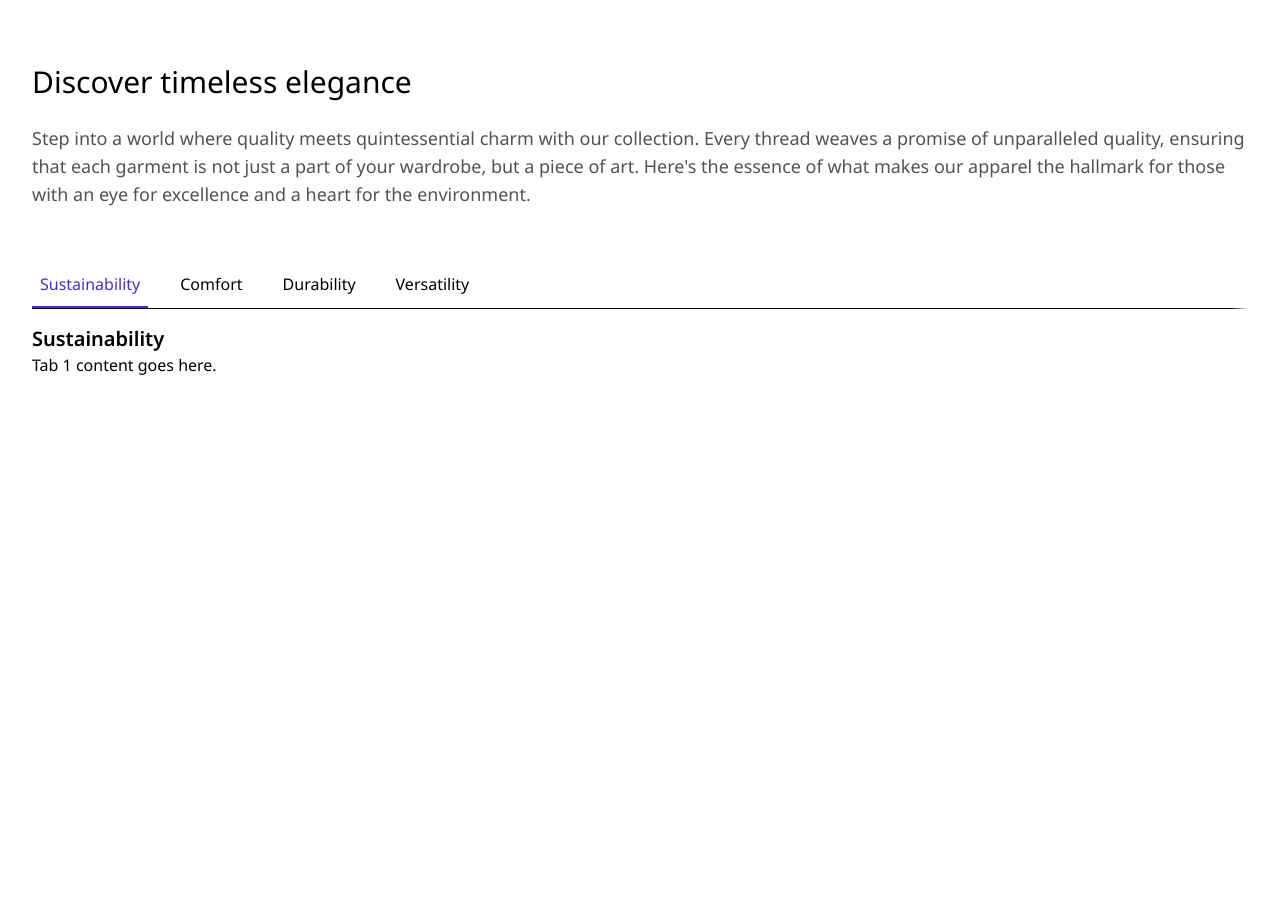
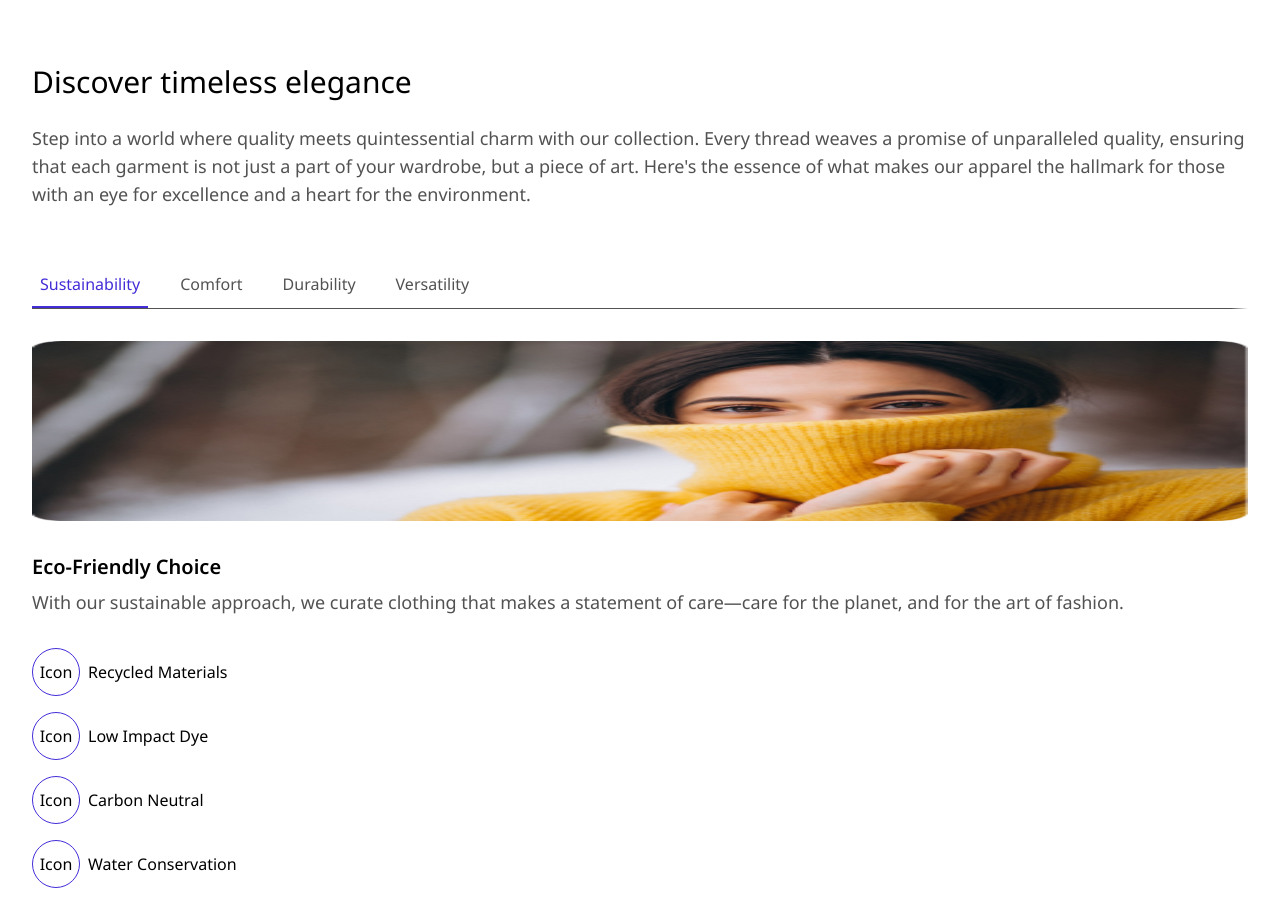
Before and after one commit to AbuBakr-S/product-specifications-section, a React (Vite) app: page / in a window 1280 px wide. Before the commit the page ends 800 px from the top, so only its background shows below. Built offline with nearby package versions, Linux system fonts and the light colour scheme.

Commit message:
feat: add tab1 content

```diff
--- a/src/App.tsx
+++ b/src/App.tsx
@@ -1,3 +1,5 @@
+import image from './assets/product-img-main.jpg';
+
 function App() {
 
   return (
@@ -16,7 +18,7 @@ function App() {
           <nav
             role="tablist"
             aria-label="product-categories"
-        className="flex overflow-x-auto whitespace-nowrap space-x-6 border-b"
+            className="flex overflow-x-auto whitespace-nowrap space-x-6 border-b text-neutral-600"
           >
             <button
               role="tab"
@@ -63,10 +65,30 @@ function App() {
           role="tabpanel"
           id="tab-panel-1"
           aria-labelledby="tab-1"
-      className="mt-4"
+          className="mt-8"
         >
-      <h2 className="text-xl font-semibold">Sustainability</h2>
-      <p>Tab 1 content goes here.</p>
+          <img className="w-full h-[180px]" src={image} />
+          <h2 className="text-xl font-semibold mt-8">Eco-Friendly Choice</h2>
+          <p className="mt-2 text-secondary">With our sustainable approach, we curate clothing that makes a statement of care—care for the planet, and for the art of fashion.</p>
+          <ul className="mt-8 space-y-4 w-[259px]">
+            {/* TODO: Remove Icon borders */}
+            <li className="flex h-12 gap-2 items-center">
+              <span className="w-12 flex items-center justify-center border-1 border-indigo-700 h-12 rounded-full">Icon</span>
+              <span>Recycled Materials</span>
+            </li>
+            <li className="flex h-12 gap-2 items-center">
+              <span className="w-12 flex items-center justify-center border-1 border-indigo-700 h-12 rounded-full">Icon</span>
+              <span>Low Impact Dye</span>
+            </li>
+            <li className="flex h-12 gap-2 items-center">
+              <span className="w-12 flex items-center justify-center border-1 border-indigo-700 h-12 rounded-full">Icon</span>
+              <span>Carbon Neutral</span>
+            </li>
+            <li className="flex h-12 gap-2 items-center">
+              <span className="w-12 flex items-center justify-center border-1 border-indigo-700 h-12 rounded-full">Icon</span>
+              <span>Water Conservation</span>
+            </li>
+          </ul>
         </section>
 
         <section
```
Also changed, not shown: src/assets/product-img-main.jpg (added). Lines whose indentation alone changed are shown as unchanged.
